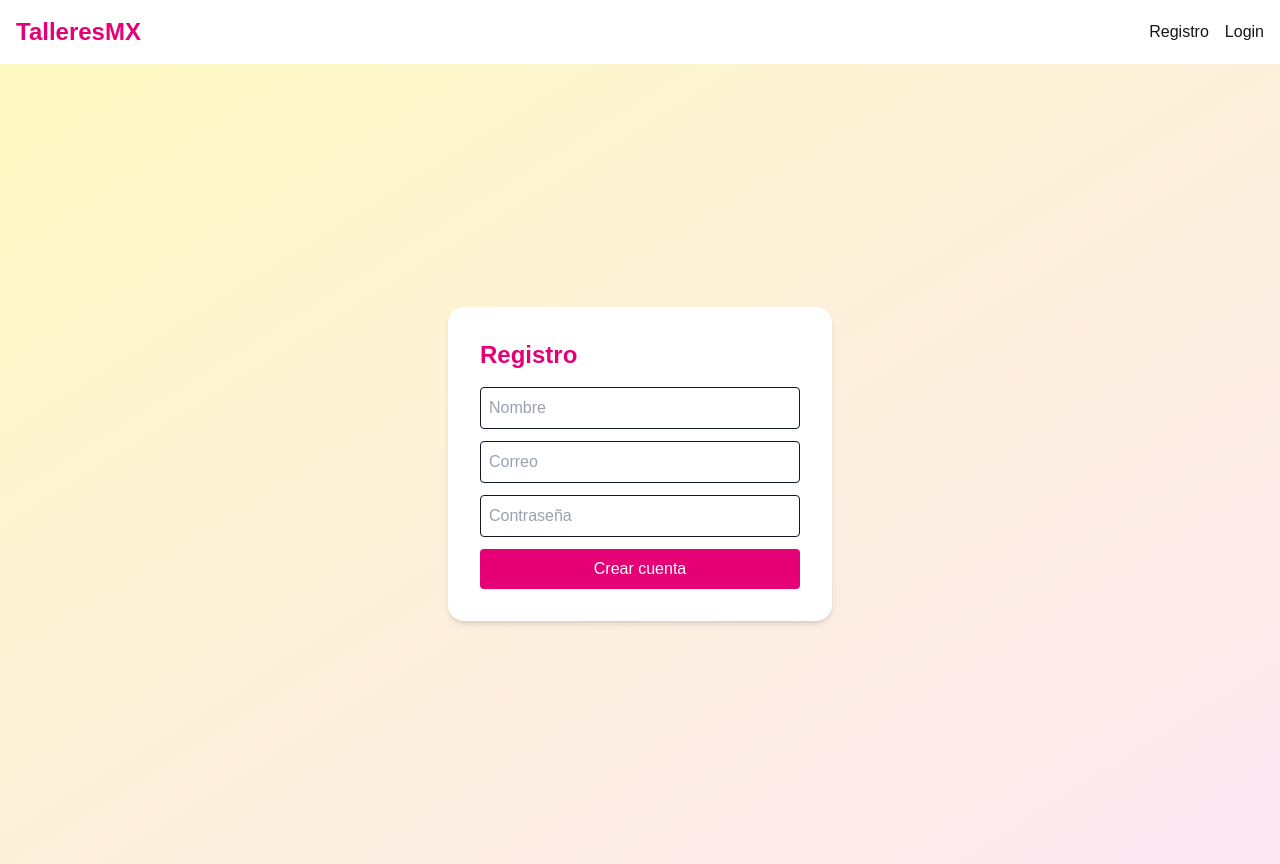
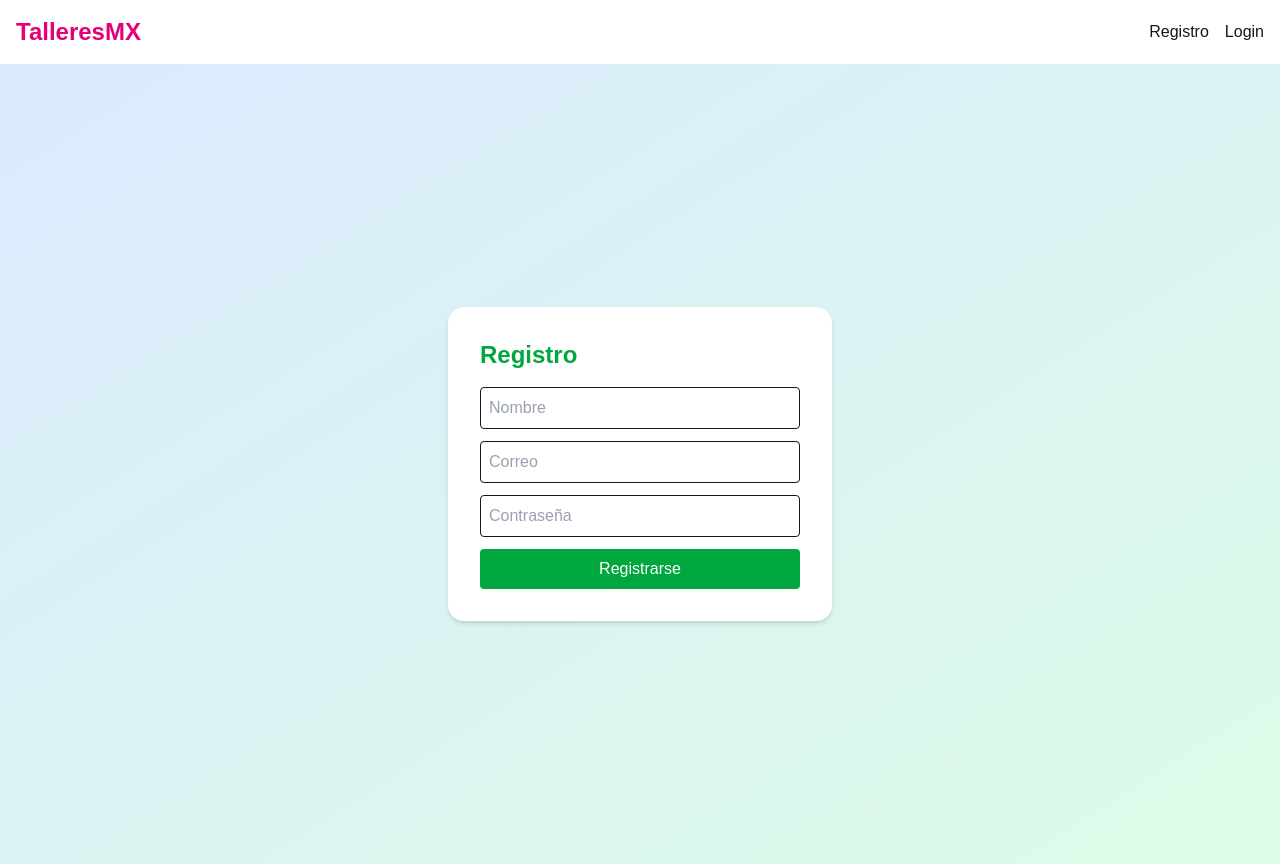
Before and after one commit to JesusHades/Pagina-SI, a Next.js app: page /registro in a window 1280 px wide. Built offline with nearby package versions, Linux system fonts and the light colour scheme.

Commit message:
Se modifico la logica para que despues de crear un usuario se rediriga al login

```diff
--- a/src/app/registro/page.tsx
+++ b/src/app/registro/page.tsx
@@ -1,9 +1,11 @@
 "use client";
 
 import { useState } from "react";
+import { useRouter } from "next/navigation";
 
 export default function RegistroPage() {
   const [form, setForm] = useState({ nombre: "", email: "", password: "" });
+  const router = useRouter();
 
   const handleChange = (e: React.ChangeEvent<HTMLInputElement>) => {
     setForm({ ...form, [e.target.name]: e.target.value });
@@ -11,22 +13,28 @@ export default function RegistroPage() {
 
   const handleSubmit = async (e: React.FormEvent) => {
     e.preventDefault();
-    const res = await fetch("/api/auth/registro", {
+    const res = await fetch("/api/auth/register", {
       method: "POST",
       headers: { "Content-Type": "application/json" },
       body: JSON.stringify(form),
     });
     const data = await res.json();
-    alert(data.message);
+
+    if (res.ok) {
+      alert("Registro exitoso. Ahora puedes iniciar sesión.");
+      router.push("/login"); //redirige al login
+    } else {
+      alert(data.message);
+    }
   };
 
   return (
-    <div className="flex justify-center items-center min-h-screen bg-gradient-to-br from-yellow-100 to-pink-100">
+    <div className="flex justify-center items-center min-h-screen bg-gradient-to-br from-blue-100 to-green-100">
       <form
         onSubmit={handleSubmit}
         className="bg-white p-8 rounded-2xl shadow-md w-96"
       >
-        <h2 className="text-2xl font-bold text-pink-600 mb-4">Registro</h2>
+        <h2 className="text-2xl font-bold text-green-600 mb-4">Registro</h2>
         <input
           type="text"
           name="nombre"
@@ -53,9 +61,9 @@ export default function RegistroPage() {
         />
         <button
           type="submit"
-          className="w-full bg-pink-600 text-white p-2 rounded hover:bg-pink-700"
+          className="w-full bg-green-600 text-white p-2 rounded hover:bg-green-700"
         >
-          Crear cuenta
+          Registrarse
         </button>
       </form>
     </div>
```
